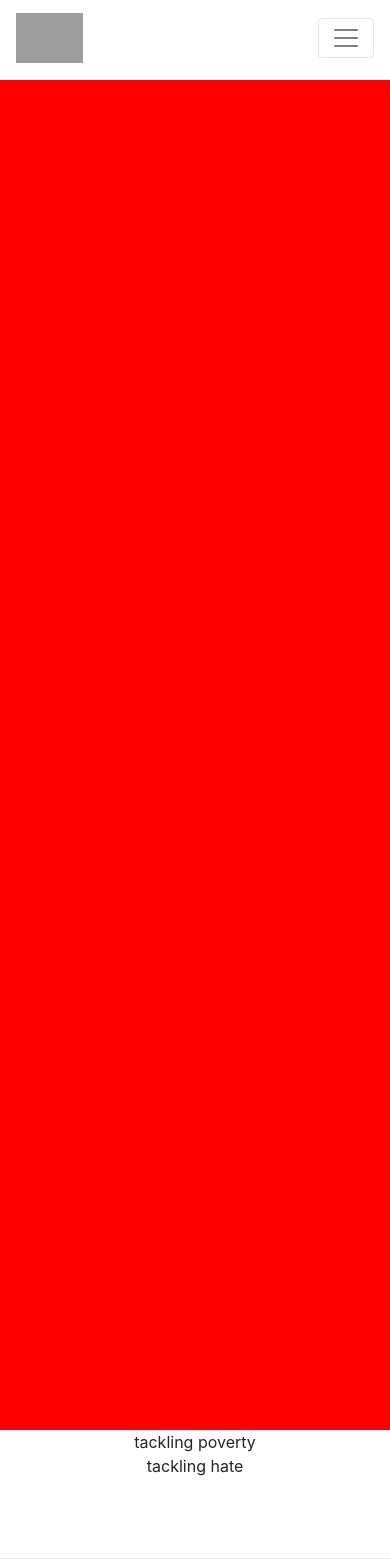
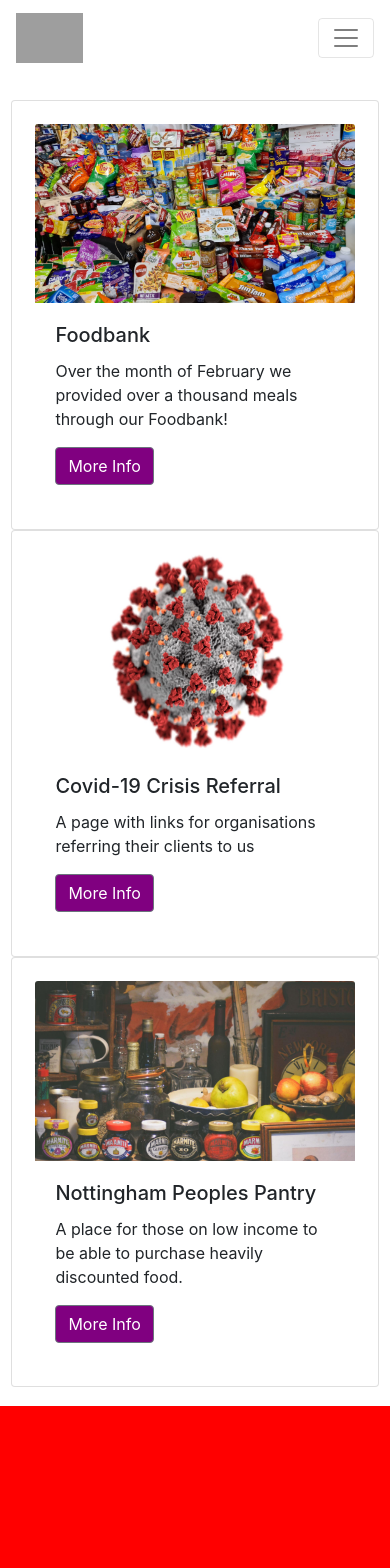
Before and after one commit to Bilal-Nadeem-Ahmed/Himmah, a Next.js app: page / in a window 390 px wide. Shown: the top 1568 px of the page. Built offline with nearby package versions, Linux system fonts and the light colour scheme; grey boxes are pictures that could not be loaded.

Commit message:
added cards and made them responsive

```diff
--- /dev/null
+++ b/Components/Cards/index.js
@@ -0,0 +1,39 @@
+import {Card, Button} from 'react-bootstrap'
+const Cards = () => {
+    return (
+        <div className='card-container'>
+           <Card style={{ width: '23rem' }}>
+                <Card.Img variant="top" src="/images/fb.jpg" />
+                <Card.Body>
+                <Card.Title>Foodbank</Card.Title>
+                <Card.Text>
+                Over the month of February we provided over a thousand meals through our Foodbank!
+                </Card.Text>
+                <Button style={{backgroundColor:'purple'}} variant="secondary">More Info</Button>
+                </Card.Body>
+          </Card>
+          <Card style={{ width: '23rem' }}>
+                <Card.Img variant="top" style={{ height: '200px' }} src="/images/covid.jpg" />
+                <Card.Body>
+                <Card.Title>Covid-19 Crisis Referral</Card.Title>
+                <Card.Text>
+                 A page with  links for organisations referring their clients to us
+                </Card.Text>
+                <Button style={{backgroundColor:'purple'}} variant="secondary">More Info</Button>
+                </Card.Body>
+          </Card>
+          <Card style={{ width: '23rem' }}>
+                <Card.Img variant="top" src="/images/pantry.jpg" />
+                <Card.Body>
+                <Card.Title>Nottingham Peoples Pantry</Card.Title>
+                <Card.Text>
+                A place for those on low income to be able to purchase heavily discounted food.
+                </Card.Text>
+                <Button style={{backgroundColor:'purple'}} variant="secondary">More Info</Button>
+                </Card.Body>
+          </Card>
+        </div>
+     );
+}
+
+export default Cards;
--- a/Components/Nav/index.js
+++ b/Components/Nav/index.js
@@ -15,7 +15,7 @@ const Navigation = () => {
         <Navbar.Toggle aria-controls="basic-navbar-nav" />
         <Navbar.Collapse id="basic-navbar-nav">
           <Nav className="mr-auto">
-          <NavDropdown title="Donate" id="basic-nav-dropdown">
+          <NavDropdown title="Donate"  id="basic-nav-dropdown">
               <NavDropdown.Item href="/donate/virtualfooddonation">Virtual Food Donation</NavDropdown.Item>
               <NavDropdown.Divider />
               <NavDropdown.Item href="https://cafdonate.cafonline.org/3767#!/DonationDetails">Donate Now</NavDropdown.Item>
--- a/pages/index.js
+++ b/pages/index.js
@@ -3,6 +3,8 @@ import styles from '../styles/Home.module.css'
 import Navigation from '../Components/Nav'
 import 'bootstrap/dist/css/bootstrap.min.css';
 import Footer from '../Components/Footer';
+import Cards from '../Components/Cards';
+
 
 
 
@@ -48,6 +50,7 @@ export default function Home() {
 
       <main className={styles.main}>
       <Navigation/>
+    <Cards/>
 
           <div className='red-bg'></div>
           <div id='tacklingpoverty'>tackling poverty</div>
--- a/styles/globals.css
+++ b/styles/globals.css
@@ -155,6 +155,13 @@ padding: 0%;
  .cont{
    flex-direction: column;
  }
+ .card-container{
+  flex-direction: column;
+ }
+ .card{
+   padding: 10%;
+
+ }
 }
 .cont{
   display:flex;
@@ -188,3 +195,11 @@ padding: 0%;
   text-decoration: none;
   color: black;
 }
+.card-container{
+  padding: 5%;
+  display: flex;
+  justify-content: space-between;
+  align-items: center;
+  width: 70vw;
+
+}
```
Also changed, not shown: public/images/pantry.jpg.
